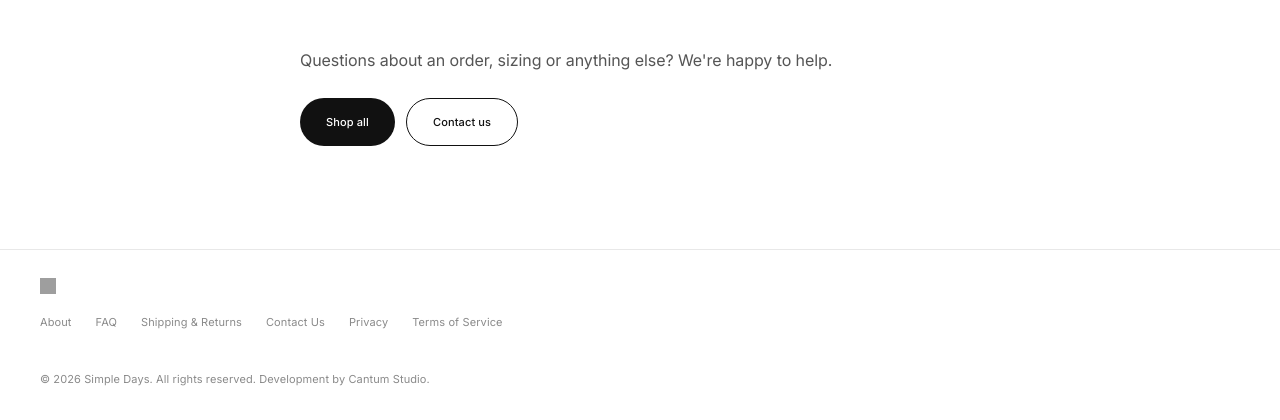
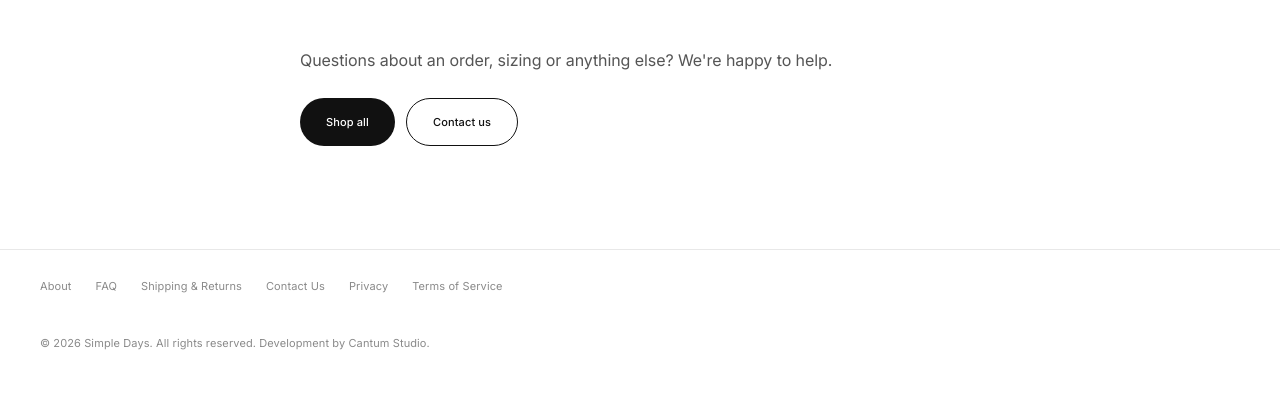
Before and after one commit to Azzril-Ziqrie/simpledays, a PHP site: page /about.php in a window 1280 px wide. Shown: the part 1236-1656 px from the top of the page. After the commit the page ends 1586 px from the top, so only its background shows below. Run offline with PHP 8.4, Linux system fonts and the light colour scheme; data comes from the database, SQL or seed files in the repository; grey boxes are pictures that could not be loaded.

Commit message:
Footer: remove WhatsApp icon

```diff
--- a/assets/css/site.css
+++ b/assets/css/site.css
@@ -258,9 +258,9 @@ button{cursor:pointer;background:none;border:none}
 @media(max-width:700px){.product-grid{grid-template-columns:repeat(2,minmax(0,1fr));gap:30px 8px}.product-info{padding-top:10px}}
 
 /* ── footer (markup di footer.php) ───────────────────────── */
-.site-footer{border-top:1px solid var(--line)}
+.site-footer{border-top:1px solid var(--line);padding-top:28px}
 .footer-social,.footer-links-row,.footer{padding-left:var(--gutter);padding-right:var(--gutter)}
-.footer-social{display:flex;gap:16px;padding-top:28px;padding-bottom:20px}
+.footer-social{display:flex;gap:16px;padding-bottom:20px}
 .footer-social a{display:flex;transition:opacity .15s}
 .footer-social a:hover{opacity:.5}
 .footer-social img{width:16px;height:16px;filter:grayscale(1)}
--- a/footer.php
+++ b/footer.php
@@ -1,14 +1,11 @@
 <footer class="site-footer" aria-label="Site footer">
+  <?php if (BRAND_INSTAGRAM !== ''): ?>
   <div class="footer-social">
-    <?php if (BRAND_INSTAGRAM !== ''): ?>
     <a href="<?= esc(BRAND_INSTAGRAM) ?>" target="_blank" rel="noopener" aria-label="Instagram">
       <img src="https://cdn-icons-png.flaticon.com/512/174/174855.png" alt="" width="16" height="16">
     </a>
-    <?php endif; ?>
-    <a href="<?= esc(BRAND_WHATSAPP) ?>" target="_blank" rel="noopener" aria-label="WhatsApp">
-      <img src="https://cdn-icons-png.flaticon.com/512/733/733585.png" alt="" width="16" height="16">
-    </a>
   </div>
+  <?php endif; ?>
 
   <nav class="footer-links-row" aria-label="Information">
     <a href="about.php">About</a>
```
